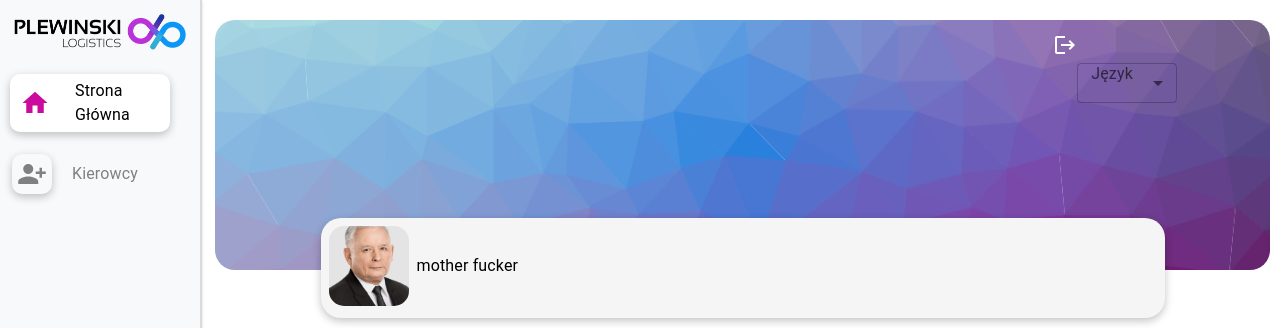
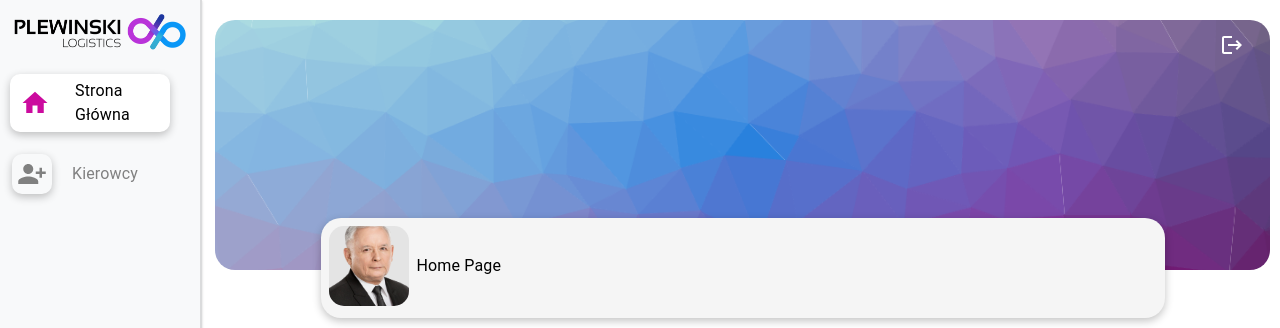
Before and after one commit to MaciejPtaszynski/PlewinskiFrontEnd, a React (Create React App) app: page / in a window 1280 px wide. Both pictures are taken after a click on the button "ZALOGUJ". Shown: the top 328 px of the page. Built offline with nearby package versions, Linux system fonts and the light colour scheme.

Commit message:
add location display

```diff
--- a/src/components/Header.js
+++ b/src/components/Header.js
@@ -7,28 +7,18 @@ import LogoutIcon from '@mui/icons-material/Logout';
 import {useAuth} from "../context/authContext/AuthContext";
 import coolBg from "../assetss/cool-background.png";
 import imgAvatar from "../assetss/malySmrod.png";
-import adminAvatar from "../assetss/pobrane.jpeg"
+import adminAvatar from "../assetss/pobrane.jpeg";
+import {useLocation} from "react-router-dom";
 
 export default function Header() {
   const {logout, user} = useAuth();
   const {toggleDrawer} = useDrawer();
   const {t, i18n} = useTranslation();
   const isMobile = useMediaQuery('(max-width: 1000px)');
+
   const toggleLanguage = (e) => {
     const langValue = e.target.value
     i18n.changeLanguage(langValue)
-  };
-  const headerContainer = {
-    width: "calc(100% - 200px)",
-    height: 80,
-    display: "flex",
-    flexDirection: "row",
-    justifyContent: "flex-end",
-    alignItems: "center",
-    gap: 30,
-    boxShadow: !isMobile ? `rgba(0, 0, 0, 0.05) 0px 3px 8px` : "none",
-    padding: 5,
-    backgroundColor: !isMobile ? "#f8f9fa" : "transparent",
   };
 
   const languagePicker = {
@@ -47,16 +37,15 @@ export default function Header() {
     cursor: "pointer",
     color: "white",
   }
+
   const backgroungImg ={
     backgroundImage: `url(${coolBg})`,
     backgroundPosition: "center",
     backgroundRepeat: "no-repeat",
     backgroundSize: "cover",
     height: "250px",
-    // maxWidth: "1210px",
     display: "flex",
     justifyContent: "center",
-    // flexDirection: "column",
     borderRadius: "20px",
     width: "calc(100% - 200px)",
     marginLeft: isMobile ? "0px": "205px",
@@ -64,34 +53,36 @@ export default function Header() {
     alignItems: 'flex-end',
     marginTop: "20px",
     position: "relative",
+  }
 
-
-  }
   const actionIcons ={
     display: "flex",
     justifyContent: isMobile ? "space-between" : "flex-end",
-    width: "90%",
+    width: "95%",
     position: "absolute",
     top: "5%",
-    paddingRight: "8px",
-    paddingLeft: "8px",
+
+  }
+
+  const pageLocation = useLocation()
+  let info = ""
+
+  if (pageLocation.pathname === "/") {
+    info = "Home Page"
+  }
+  else if (pageLocation.pathname === "/drivers"){
+    info = "drivers"
+  }
+  else if (pageLocation.pathname === "/settings"){
+    info = "settings"
   }
 
   return (
-    <Box sx={{
-      display: "flex",
-      justifyContent: "center",
-      // width: "100%",
-      paddingLeft: "10px",
-      // paddingRight: "10px",
-      // height: "calc(100vh - 80px)",
-
-
-    }}>
+    <Box sx={{display: "flex", justifyContent: "center",paddingLeft: "10px"}}>
       <Box style={backgroungImg}>
       <Box style={actionIcons}>{isMobile && <MenuIcon style={menuIcon} onClick={toggleDrawer}>open drawer</MenuIcon>}
       <LogoutIcon onClick={logout} style={logoutIcon}/>
-      <FormControl style={languagePicker} sx={{width: 100}} size={"small"}>
+      {/* <FormControl style={languagePicker} sx={{width: 100}} size={"small"}>
         <InputLabel id="select-language">{t("language")}</InputLabel>
         <Select
           labelId="select-language"
@@ -102,37 +93,16 @@ export default function Header() {
           <MenuItem value={"pl"}>{t("polish")}</MenuItem>
           <MenuItem value={"en"}>{t("english")}</MenuItem>
         </Select>
-      </FormControl>
+      </FormControl> */}
       </Box>
         <Box sx={{backgroundColor: "whiteSmoke", width: "80%", height:"100px", marginBottom: -6, borderRadius: "20px", boxShadow: "rgba(0, 0, 0, 0.24) 0px 3px 8px",}}>
           <Box sx={{display: "flex",justifyContent:"flexStart",alignItems:"center",flexDirection: "row"}}>
             <Avatar sx={{width:"80px", height:"80px", borderRadius: "15px", margin: "8px"}} src={user.role === "admin" ? adminAvatar : imgAvatar} variant="rounded">
             </Avatar>
-            <Typography>mother fucker</Typography>
+            <Typography >{info}</Typography>
           </Box>
         </Box>
       </Box>
-        {/* <Typography>Home Page mother fucker
-        </Typography> */}
     </Box>
   )
 };
-//   return (
-//     <Box style={headerContainer}>
-      // <FormControl style={languagePicker} sx={{width: 100}} size={"small"}>
-      //   <InputLabel id="select-language">{t("language")}</InputLabel>
-      //   <Select
-      //     labelId="select-language"
-      //     id="select-language"
-      //     label="Language"
-      //     onChange={toggleLanguage}
-      //   >
-      //     <MenuItem value={"pl"}>{t("polish")}</MenuItem>
-      //     <MenuItem value={"en"}>{t("english")}</MenuItem>
-      //   </Select>
-      // </FormControl>
-//       {isMobile && <MenuIcon style={menuIcon} onClick={toggleDrawer}>open drawer</MenuIcon>}
-//       <LogoutIcon onClick={logout} style={logoutIcon}/>
-//     </Box>
-//   )
-// }
--- a/src/components/routes/AppRoutes.js
+++ b/src/components/routes/AppRoutes.js
@@ -1,5 +1,5 @@
 import React from 'react';
-import {BrowserRouter, Route, Routes} from "react-router-dom";
+import {BrowserRouter, Route, Routes, useLocation} from "react-router-dom";
 import SidebarNavigator from "../navigation/SidebarNavigator";
 import HomePage from "../pages/HomePage";
 import DriversAndCarsPage from "../pages/DriversAndCarsPage";
@@ -8,6 +8,7 @@ import Header from "../Header";
 import {Box} from "@mui/material";
 
 export default function AppRoutes({handleClick}) {
+
   return (
     <BrowserRouter>
       <Box>
```
